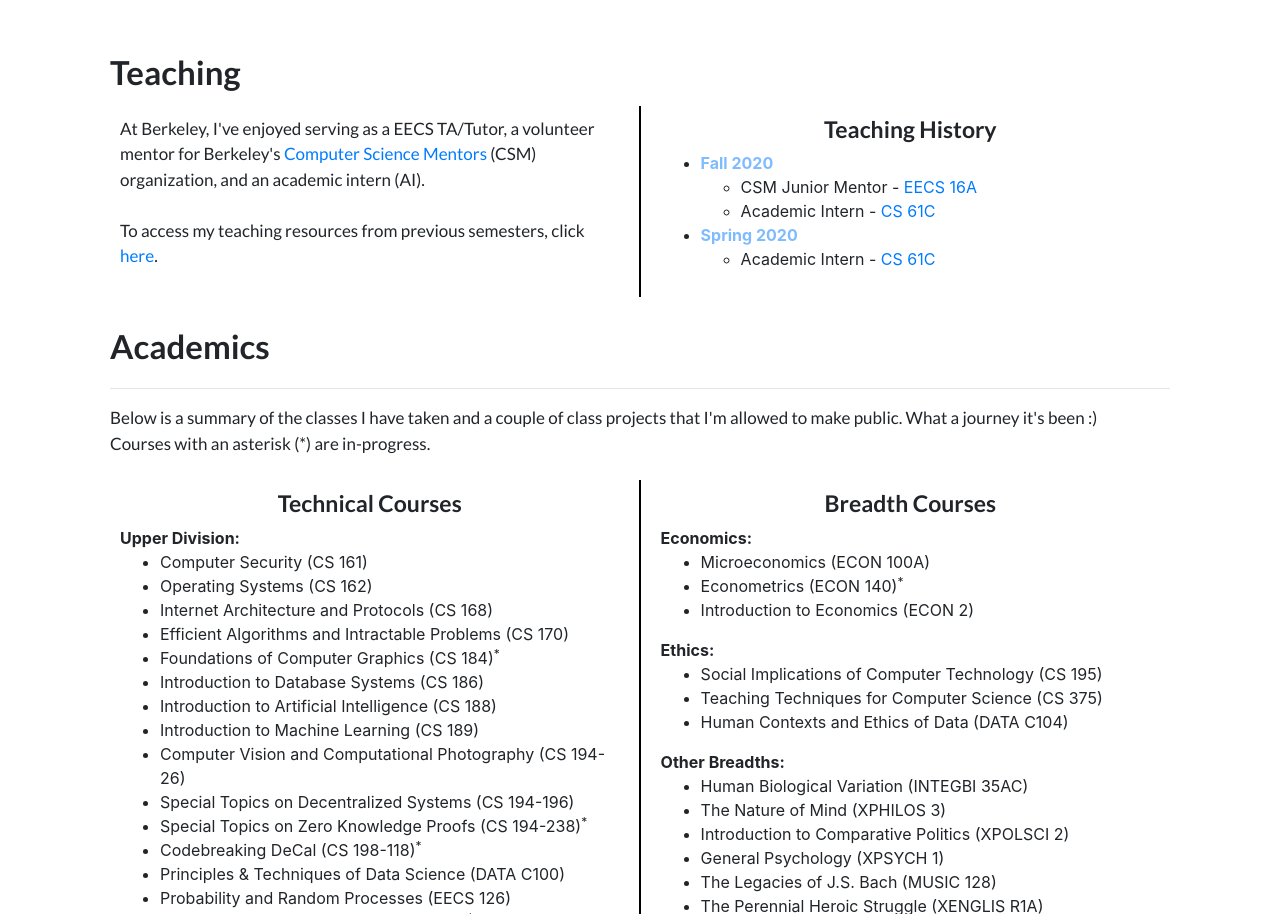
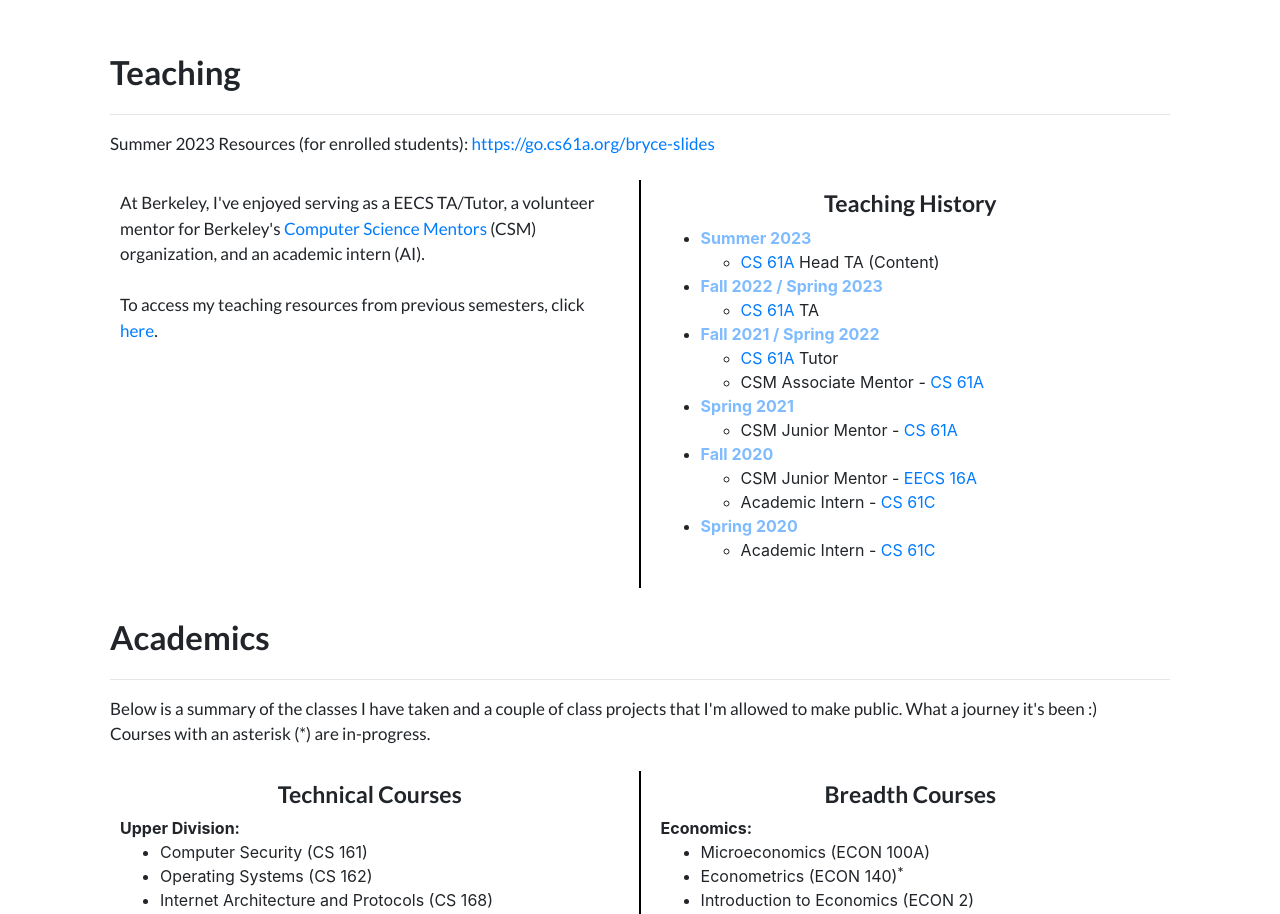
Before and after one commit to brywong/brywong.github.io, a plain HTML site: page index.html in a window 1280 px wide. Shown: the part 1810-2724 px from the top of the page. Drawn offline with nearby package versions, Linux system fonts and the light colour scheme.

Commit message:
Revert "resolve merge conflict"
This reverts commit 7114db120f25923fb1558196db98ad99f1f81215, reversing
changes made to 276178e04ded2ee8a88ec3ae7c845be07797cda8.

```diff
--- a/index.html
+++ b/index.html
@@ -8,6 +8,7 @@
 	<link rel="stylesheet" type="text/css" href="/css/global.css">
 	<link rel="stylesheet" type="text/css" href="/css/index.css">
 	<meta charset="UTF-8" />
+	<meta name="viewport" content="width=device-width, initial-scale=1">
 	<title>Bryce Wong</title>
 </head>
 
@@ -192,6 +193,9 @@
 			<div class="container">
 				<div class="teaching section">
 					<h1>Teaching</h1>
+					<hr>
+					<p>Summer 2023 Resources (for enrolled students): <a href=https://go.cs61a.org/bryce-slides target="_blank">https://go.cs61a.org/bryce-slides</a></p>
+					<br>
 					<div class="work-container">
 						<div class="teach-contents">
 							<p>At Berkeley, I've enjoyed serving as a EECS TA/Tutor, a volunteer mentor for Berkeley's <a
@@ -206,6 +210,33 @@
 						<div class="teach-contents">
 							<h2>Teaching History</h2>
 							<ul>
+								<li><span class="date">Summer 2023</span>
+									<ul>
+										<li><a href="https://cs61a.org" target="_blank">CS 61A</a> Head TA (Content)</li>
+									</ul>
+								</li>
+								<li><span class="date">Fall 2022 / Spring 2023</span>
+									<ul>
+										<li><a href="https://inst.eecs.berkeley.edu/~cs61a/sp23/" target="_blank">CS 61A</a> TA</li>
+									</ul>
+								</li>
+								<li><span class="date">Fall 2021 / Spring 2022</span>
+									<ul>
+										<li><a href="https://inst.eecs.berkeley.edu/~cs61a/fa21/" target="_blank">CS 61A</a> Tutor</li>
+										<li>CSM Associate Mentor -
+											<a href="https://inst.eecs.berkeley.edu/~cs61a/fa21/" target="_blank">CS
+												61A</a>
+										</li>
+									</ul>
+								</li>
+								<li><span class="date">Spring 2021</span>
+									<ul>
+										<li>CSM Junior Mentor -
+											<a href="https://inst.eecs.berkeley.edu/~cs61a/sp21/" target="_blank">CS
+												61A</a>
+										</li>
+									</ul>
+								</li>
 								<li><span class="date">Fall 2020</span>
 									<ul>
 										<li>CSM Junior Mentor -
```
